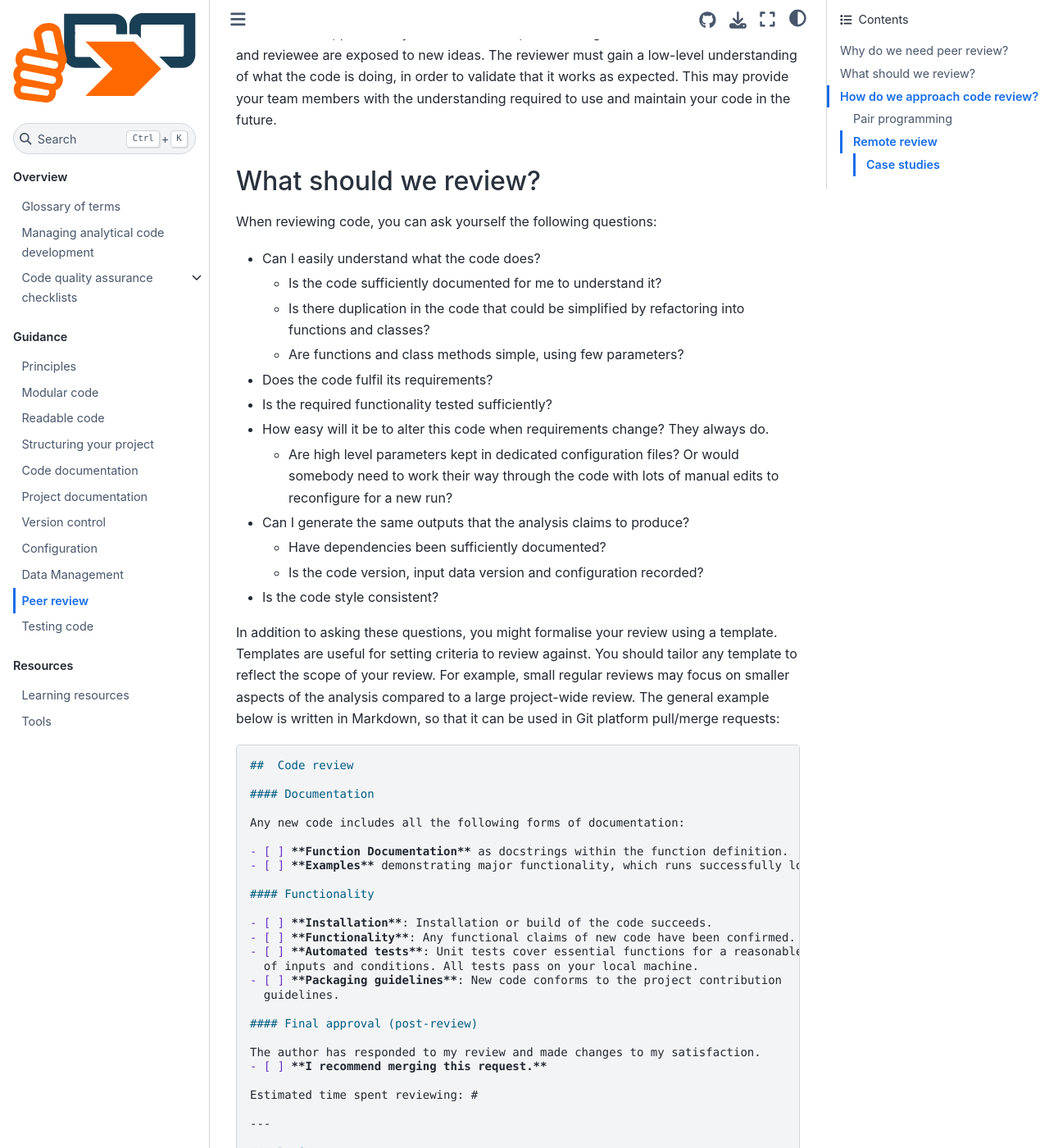
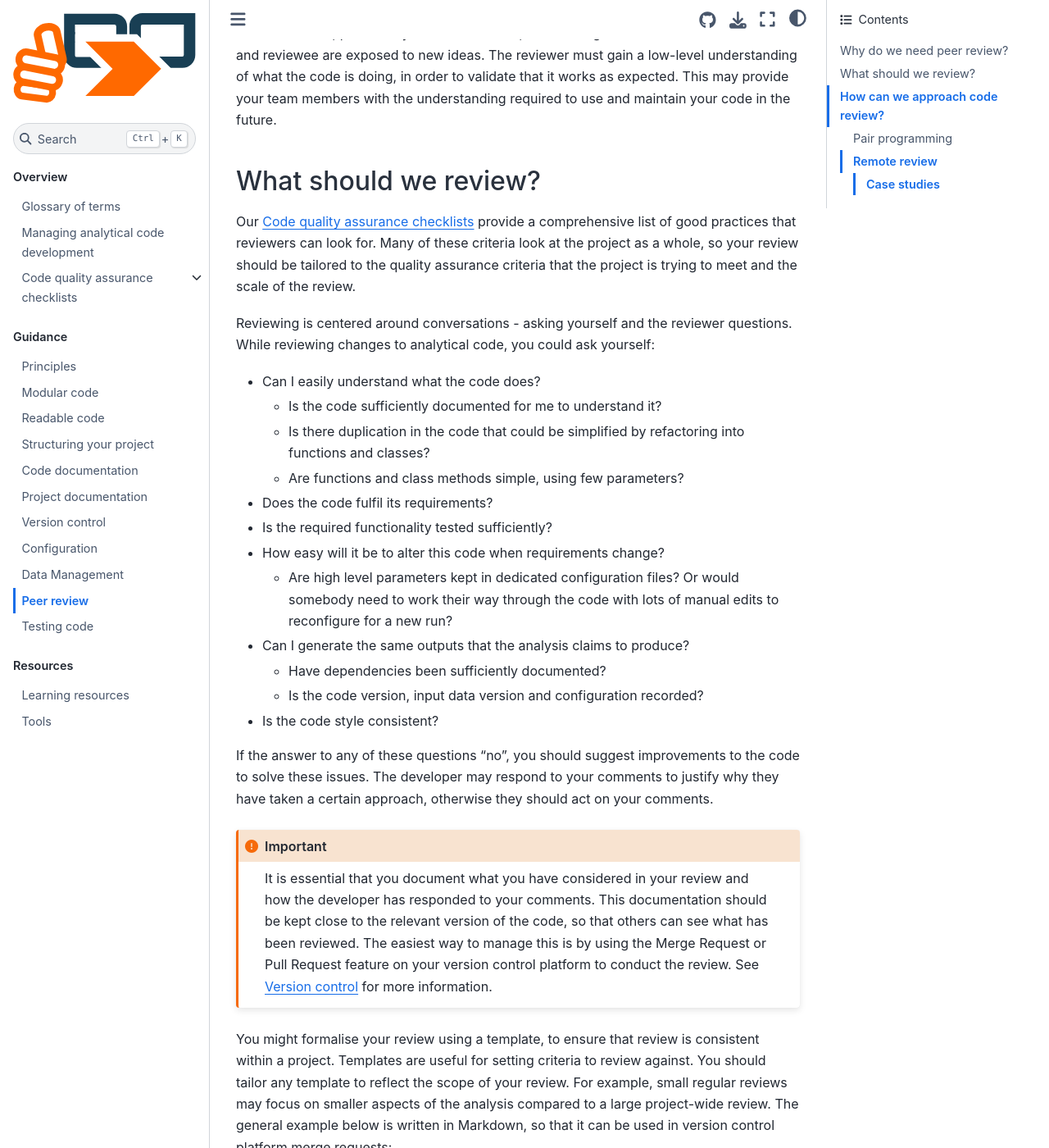
Before and after one commit to best-practice-and-impact/qa-of-code-guidance, a Jupyter Book: the page built from book/peer_review.md, in a window 1280 px wide and 1400 px high, scrolled down 1327 px. Shown: the whole window at 82% size. Built offline with Jupyter Book 1.0.4 settings and Sphinx 7.4.7 and the Sphinx Book theme 1.1.4, drawn with Linux system fonts in a browser that asks for light colours; some of the changed text lies outside the part shown.

Commit message:
Emphasise that review needs to be continuous

````diff
--- a/book/peer_review.md
+++ b/book/peer_review.md
@@ -27,21 +27,29 @@
 
 ## What should we review?
 
-When reviewing code, you can ask yourself the following questions:
+Our [](checklists.md) provide a comprehensive list of good practices that reviewers can look for. Many of these criteria look at the project as a whole, so your review should be tailored to the quality assurance criteria that the project is trying to meet and the scale of the review.
+
+Reviewing is centered around conversations - asking yourself and the reviewer questions. While reviewing changes to analytical code, you could ask yourself:
 * Can I easily understand what the code does?
     * Is the code sufficiently documented for me to understand it?
     * Is there duplication in the code that could be simplified by refactoring into functions and classes?
     * Are functions and class methods simple, using few parameters?
 * Does the code fulfil its requirements?
 * Is the required functionality tested sufficiently?
-* How easy will it be to alter this code when requirements change? They always do.
+* How easy will it be to alter this code when requirements change?
     * Are high level parameters kept in dedicated configuration files? Or would somebody need to work their way through the code with lots of manual edits to reconfigure for a new run?
 * Can I generate the same outputs that the analysis claims to produce?
     * Have dependencies been sufficiently documented?
     * Is the code version, input data version and configuration recorded?
 * Is the code style consistent?
 
-In addition to asking these questions, you might formalise your review using a template. Templates are useful for setting criteria to review against. You should tailor any template to reflect the scope of your review. For example, small regular reviews may focus on smaller aspects of the analysis compared to a large project-wide review. The general example below is written in Markdown, so that it can be used in Git platform pull/merge requests:
+If the answer to any of these questions "no", you should suggest improvements to the code to solve these issues. The developer may respond to your comments to justify why they have taken a certain approach, otherwise they should act on your comments.
+
+```{important}
+It is essential that you document what you have considered in your review and how the developer has responded to your comments. This documentation should be kept close to the relevant version of the code, so that others can see what has been reviewed. The easiest way to manage this is by using the Merge Request or Pull Request feature on your version control platform to conduct the review. See [](version_control.md) for more information.
+```
+
+You might formalise your review using a template, to ensure that review is consistent within a project. Templates are useful for setting criteria to review against. You should tailor any template to reflect the scope of your review. For example, small regular reviews may focus on smaller aspects of the analysis compared to a large project-wide review. The general example below is written in Markdown, so that it can be used in version control platform merge requests:
 
 
 ```{code-block} md
@@ -63,13 +71,6 @@
   of inputs and conditions. All tests pass on your local machine.
 - [ ] **Packaging guidelines**: New code conforms to the project contribution
   guidelines.
-
-#### Final approval (post-review)
-
-The author has responded to my review and made changes to my satisfaction.
-- [ ] **I recommend merging this request.**
-
-Estimated time spent reviewing: #
 
 ---
 
@@ -94,7 +95,7 @@
 
 Internal review should be carried out within your teams. Reviewing code from those with more and less experience is beneficial.
 
-## How do we approach code review?
+## How can we approach code review?
 
 ### Pair programming
 
@@ -102,9 +103,11 @@
 
 This practice combines the code writing and the review process into one step. Here, two or three developers work together to write a single piece of code. Each developer takes turns to actively author parts of the code, while others provide real-time feedback on the code being written.
 
-This practice encourages developers to consider why they are writing code in a particular way and to vocalise this ('programming out loud'). Additionally, it gives reviewers a chance to suggest improvements and question the author's approach as the code is written. Working in this way can be more efficient than reviewing code separately and the resulting code often contains fewer bugs.
+This practice encourages developers to consider why they are writing code in a particular way and to vocalise this ("programming out loud"). Additionally, it gives reviewers a chance to suggest improvements and question the author's approach as the code is written. Working in this way can be more efficient than reviewing code separately - issues are identified sooner, so they easier to fix. Despite the upfront cost of two individuals writing the code, the resulting code is often higher quality and contains fewer bugs.
 
 The rotational aspect of pair programming ensures that all team members gain experience from both the author and review perspective. From both angles, you'll learn new techniques and practices. In addition to this shared knowledge, developers can also improve their interpersonal skills by working in this way.
+
+Developers working in pairs can approve changes to code as it is written, however, key discussions from pair programming sessions should still be documented to demonstrate which aspects of the code have been reviewed and discussed.
 
 This blog post from the Government Digital Service provides [more detailed steps to apply pair programming](https://gds.blog.gov.uk/2018/02/06/how-to-pair-program-effectively-in-6-steps/).
 
@@ -112,13 +115,21 @@
 
 Remote review involves sharing your code with a reviewer, and receiving a review in the form of constructive comments. We describe this as remote, in the sense that the code author does not need to be present for the review. This is often an iterative process, where the reviewer may make additional suggestions until they are satisfied with the code.
 
-This form of review works well when changes to the code are small and frequent. Requesting review of small but regular changes reduces the burden on reviewers, relative to large review of a complete project. When carrying out a review of larger pieces of work, it may be worth reviewing different aspects of the code in separate sessions. For example, focussing on documentation in one session and functionality in the next.
+This form of review works best when changes to the code are small and frequent. Requesting review of small but regular changes reduces the burden on reviewers, relative to large review of a complete project. Similarly to pair programming, reviewing small changes to code allows you to catch issues sooner.
+
+```{important}
+If a project is only reviewed when all of the code has been written, this significantly reduces the benefit of review.
+
+There is a much larger burden on the reviewer and any issues that are identified may take a lot of time to fix across the whole project. A reviewer might highlight that certain quality assurance practices have not been used - for example, there has not been enough documentation or automated testing in the project. It would take a substantial amount of effort to add documentation and testing for the whole project. While if this was identified earlier on, the improved practices would be easier to apply as the code is developed.
+```
+
+When you must carry out a review of larger or complete pieces of work, it may be worth reviewing different aspects of the code in separate sessions. For example, focussing on documentation in one session and functionality in the next.
 
 The thought of someone else reviewing your code in this way encourages good practices from the outset:
 * Clear code and documentation - so that others with no experience can use and test your code
 * Usable dependency management - so that others can run your code in their own environment
 
-Remote review is aided by features of most version control platforms, namely the pull request (or equivalent). See [](version_control.md) for more information.
+Remote review is aided by features of most version control platforms. See [](version_control.md) for more information.
 
 #### Case studies
 
````
